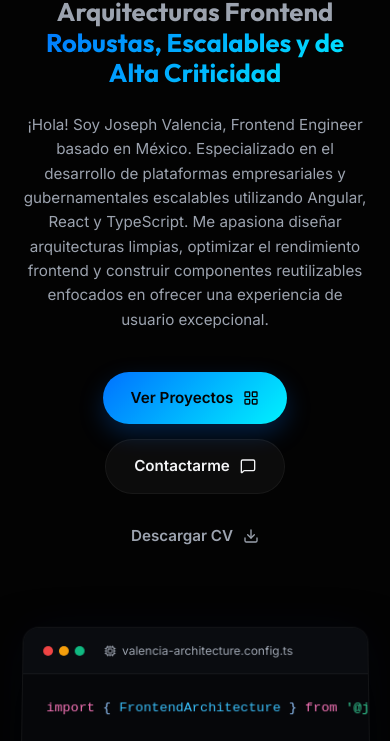
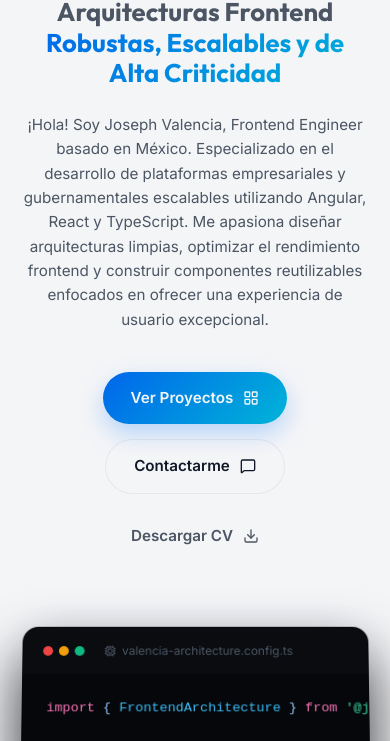
Before and after one commit to josephvc77/portafolio, a plain HTML site: page index.html in a window 390 px wide. Shown: the part 359-1100 px from the top of the page. Drawn offline with nearby package versions, Linux system fonts and the light colour scheme.

Commit message:
fix: default to light theme and show theme toggle on mobile

```diff
--- a/index.html
+++ b/index.html
@@ -21,7 +21,7 @@
     <script src="https://unpkg.com/lucide@latest"></script>
     <!-- Instant Theme Detection to avoid FOUC -->
     <script>
-        const savedTheme = localStorage.getItem('theme') || 'dark';
+        const savedTheme = localStorage.getItem('theme') || 'light';
         document.documentElement.setAttribute('data-theme', savedTheme);
     </script>
 </head>
--- a/script.js
+++ b/script.js
@@ -300,7 +300,7 @@ document.addEventListener('DOMContentLoaded', () => {
 
     // 12. Alternancia de Modo Claro/Oscuro (Theme Toggle)
     const themeToggleBtn = document.getElementById('theme-toggle');
-    const currentTheme = localStorage.getItem('theme') || 'dark';
+    const currentTheme = localStorage.getItem('theme') || 'light';
 
     // Aplicar el tema guardado al iniciar
     document.documentElement.setAttribute('data-theme', currentTheme);
--- a/styles.css
+++ b/styles.css
@@ -1628,7 +1628,7 @@ a.contact-item:hover {
         display: none !important;
     }
 
-    .nav-links, .nav-actions {
+    .nav-links, .btn-nav-cta {
         display: none;
     }
 
```
